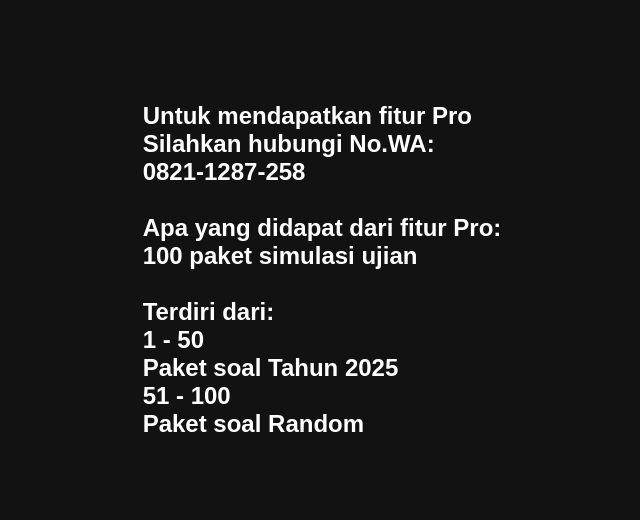
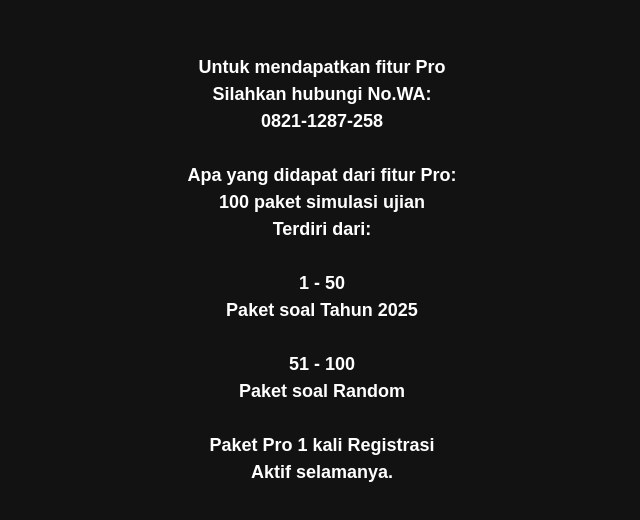
Before and after one commit to eddiethea9/Notifikasi_Ubt, a plain HTML site: page index.html in a window 1280 px wide. Shown: the part 130-650 px from the top of the page, without its empty margins (318-958 px from the left). Drawn offline with Linux system fonts and the light colour scheme.

Commit message:
Update index.html

```diff
--- a/index.html
+++ b/index.html
@@ -9,15 +9,23 @@
             display: flex;
             justify-content: center;
             align-items: center;
-            height: 100vh;
+            min-height: 100vh;
             margin: 0;
+            padding: 20px;
+            box-sizing: border-box;
             font-family: Arial, sans-serif;
             background-color: #121212;
             color: #ffffff;
         }
+
+        h2 {
+            text-align: center; /* Meratakan teks ke tengah */
+            font-size: 18px;    /* Ubah angka ini untuk mengatur ukuran teks (misal: 18px, 32px) */
+            line-height: 1.5;   /* Mengatur jarak antar baris agar tetap nyaman dibaca */
+        }
     </style>
 </head>
 <body>
-    <h2>Untuk mendapatkan fitur Pro <br> Silahkan hubungi No.WA: <br> 0821-1287-258 <br><br> Apa yang didapat dari fitur Pro: <br> 100 paket simulasi ujian <br><br> Terdiri dari: <br> 1 - 50 <br> Paket soal Tahun 2025 <br> 51 - 100 <br> Paket soal Random</h2>
+    <h2>Untuk mendapatkan fitur Pro <br> Silahkan hubungi No.WA: <br> 0821-1287-258 <br><br> Apa yang didapat dari fitur Pro: <br> 100 paket simulasi ujian <br> Terdiri dari: <br><br> 1 - 50 <br> Paket soal Tahun 2025 <br><br> 51 - 100 <br> Paket soal Random <br><br> Paket Pro 1 kali Registrasi <br> Aktif selamanya.</h2>
 </body>
 </html>
```
